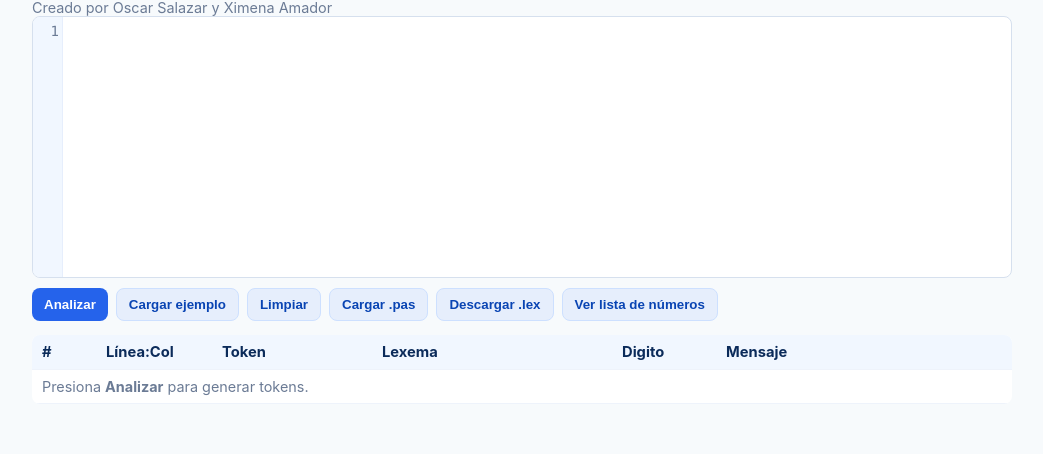
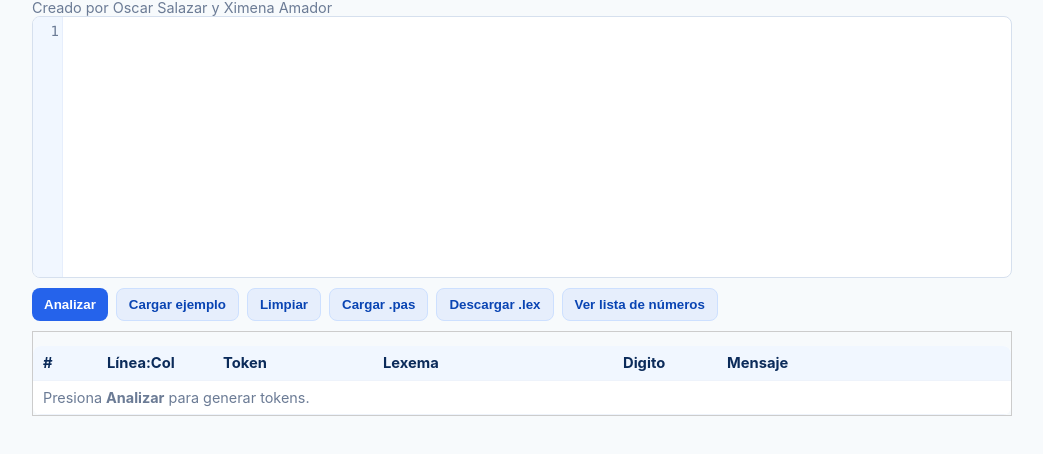
Before and after one commit to Oscarsalazar2/Analizador-Lexico-pasal-v4, a plain HTML site: page index.html in a window 1280 px wide. Shown: the part 52-506 px from the top of the page, without its empty margins (118-1161 px from the left). Drawn offline with nearby package versions, Linux system fonts and the light colour scheme.

Commit message:
arregle tabla

```diff
--- a/index.html
+++ b/index.html
@@ -29,7 +29,7 @@
         <button id="btnDescargar" class="ghost">Descargar .lex</button>
         <button id="btnListaCodigos" class="ghost">Ver lista de números</button>
       </div>
-      <div>
+      <div class="tabla-scroll">
        <table aria-live="polite">
         <thead>
           <tr>
```
